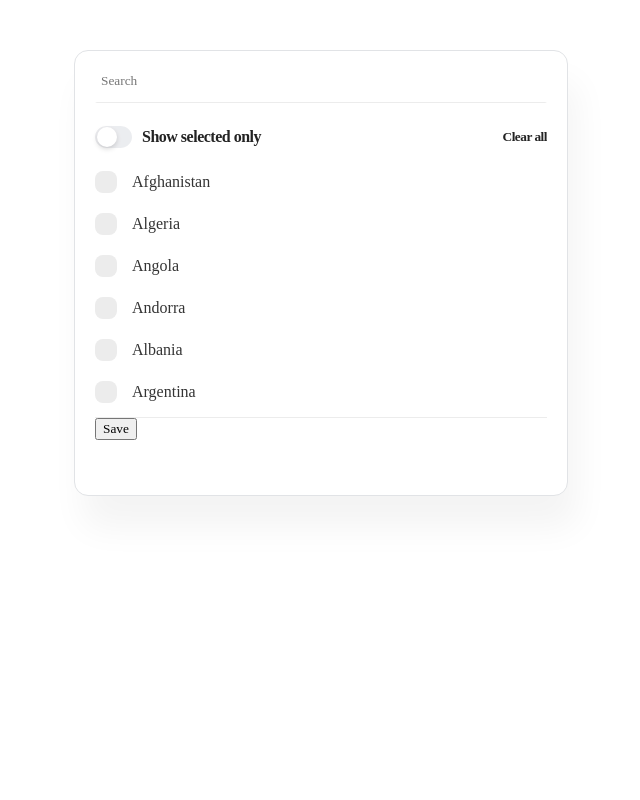
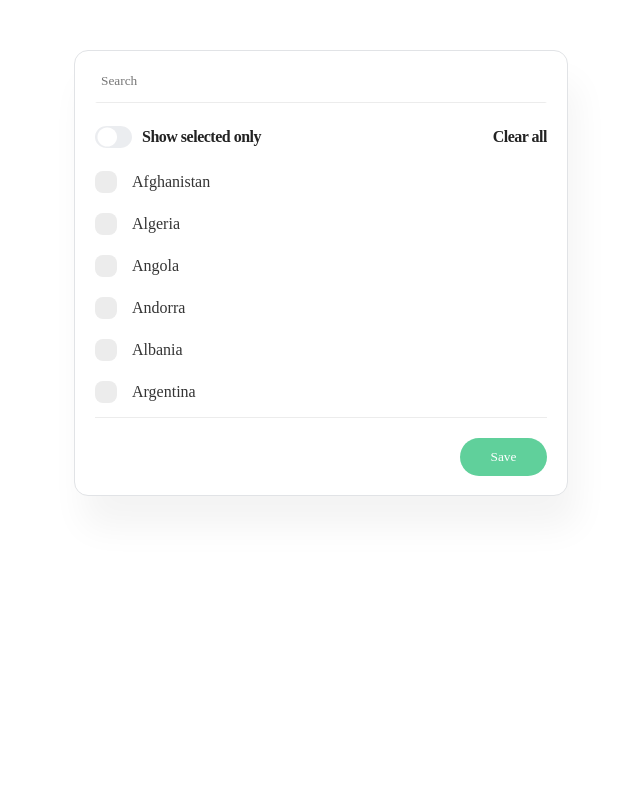
Before and after one commit to dreamkaman/test-form-20012023, a plain HTML site: page src/index.html in a window 1280 px wide. Shown: the whole page, without its empty margins (319-959 px from the left). Drawn offline with Linux system fonts and the light colour scheme; a web font is replaced by a local one.

Commit message:
Added some corrections

```diff
--- a/src/css/styles.css
+++ b/src/css/styles.css
@@ -97,7 +97,7 @@ button {
 }
 
 .showSelectedCountris {
-  visibility: hidden;
+  display: none;
 }
 
 .textFilter {
@@ -151,6 +151,9 @@ button {
 }
 
 .showSelectedLabel {
+  display: flex;
+  align-items: center;
+  justify-content: flex-start;
   margin-right: 10px;
   font-weight: 550;
   line-height: 1.375;
@@ -159,9 +162,29 @@ button {
   cursor: pointer;
 }
 
+.showSelectedLabel:before {
+  display: inline-block;
+  content: "";
+  width: 37px;
+  height: 22px;
+  margin-right: 10px;
+  background-image: url("../images/checkbox-marker.svg"),
+    url("../images/checkbox-track.svg");
+  background-repeat: no-repeat, no-repeat;
+  background-position-x: 2px, 0;
+  background-position-y: 1px, 0;
+}
+
+.showSelectedCountris:checked + .showSelectedLabel:before {
+  background-image: url("../images/checkbox-marker.svg"),
+    url("../images/checkbox-track-checked.svg");
+  background-position-x: calc(37px - 20px - 2px), 0;
+}
+
 .clearButton {
   padding: 0;
   font-weight: 550;
+  font-size: 16px;
   border: none;
   background-color: transparent;
   line-height: 1.375;
@@ -172,6 +195,7 @@ button {
 
 .counriesList {
   height: 247px;
+  margin-bottom: 20px;
   border-bottom: 1px solid #ececec;
   overflow-y: scroll;
 }
@@ -191,6 +215,10 @@ button {
   display: flex;
   align-items: center;
   justify-content: flex-start;
+
+  font-family: "Campton-Book";
+  font-weight: 475;
+  line-height: 1;
   cursor: pointer;
 }
 
@@ -211,3 +239,22 @@ button {
   background-position: center;
   background-repeat: no-repeat;
 }
+
+.btnWrapper {
+  text-align: right;
+}
+
+.submitBtn {
+  width: 87px;
+  height: 38px;
+  padding: 0;
+  border: none;
+  border-radius: 50px;
+  background-color: #60d09b;
+  color: white;
+  cursor: pointer;
+}
+
+.submitBtn:hover {
+  background-color: #43b47f;
+}
--- a/src/index.html
+++ b/src/index.html
@@ -15,12 +15,9 @@
         <div class="wrapper">
             <div class="filtersWrapper">
                 <div class="checkboxWrapper">
-                    <div class="checkboxMarkerWrapper">
-                        <img src="./images/checkbox-track.svg" alt="checkbox track" class="checkboxTrack">
-                    </div>
-                    <label for="showSelected" class="showSelectedLabel">Show selected only</label>
                     <input type="checkbox" name="showSelected" id="showSelected" value="Show selected only"
                         class="showSelectedCountris" />
+                    <label for="showSelected" class="showSelectedLabel">Show selected only</label>
                 </div>
                 <input type="button" value="Clear all" class="clearButton" />
             </div>
@@ -47,7 +44,10 @@
                 <li><input type="checkbox" name="country15" id="country15"><label for="country15">Dominican
                         Republic</label></li>
             </ul>
-            <input type="submit" value="Save" class="submitBtn" />
+            <div class="btnWrapper">
+                <input type="submit" value="Save" class="submitBtn" />
+            </div>
+
 
     </form>
 
```
Also changed, not shown: src/images/checkbox-track-checked.svg (added).
